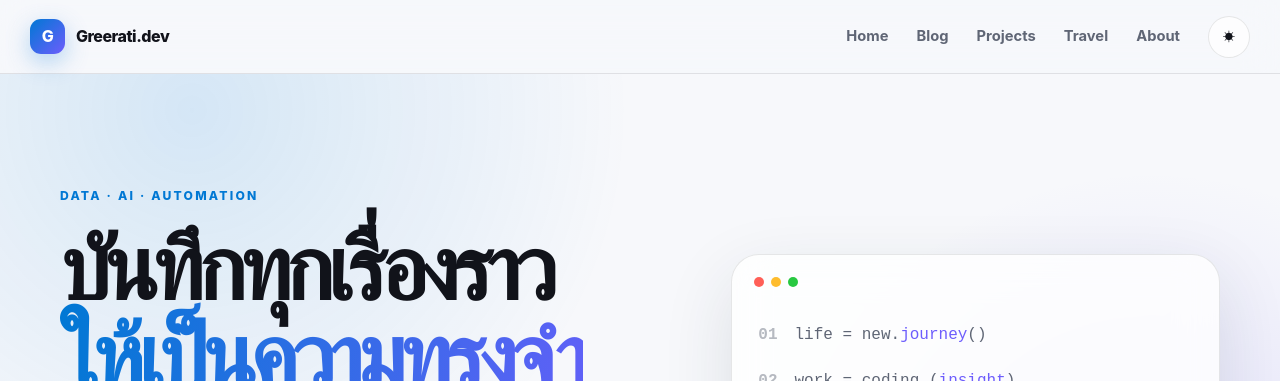
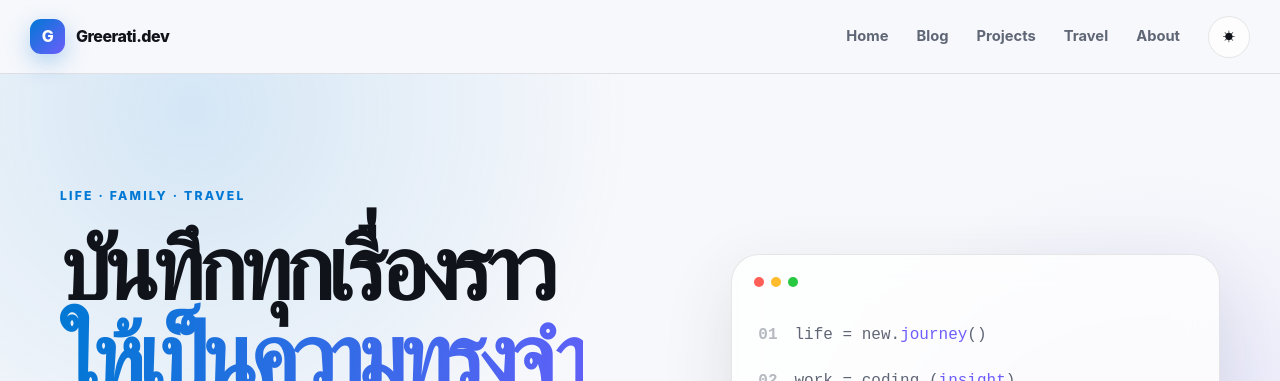
Before and after one commit to kakratua/kakratua.github.io, a Jekyll site: the page built from index.html, in a window 1280 px wide and 900 px high. Shown: the top 381 px of the window. Built offline with Jekyll 4.4.1, drawn with Linux system fonts in a browser that asks for light colours.

Commit message:
Update index.html

```diff
--- a/index.html
+++ b/index.html
@@ -6,7 +6,7 @@ title: Home
   <div class="orb orb-one"></div><div class="orb orb-two"></div>
   <div class="shell hero-grid">
     <div class="hero-copy reveal">
-      <p class="eyebrow">DATA · AI · AUTOMATION</p>
+      <p class="eyebrow">LIFE · FAMILY · TRAVEL</p>
       <h1>บันทึกทุกเรื่องราว<br><span>ให้เป็นความทรงจำดีๆ</span></h1>
       <p class="lead">พื้นที่แบ่งปัน Life, Time Spending, Idea, บันทึกการเดินทาง จากมุมของคุณพ่อลูกสอง</p>
       <div class="actions"><a class="button primary" href="{{ '/blog/' | relative_url }}">อ่านบทความ</a><a class="button secondary" href="{{ '/projects/' | relative_url }}">ดูโปรเจกต์</a></div>
```
